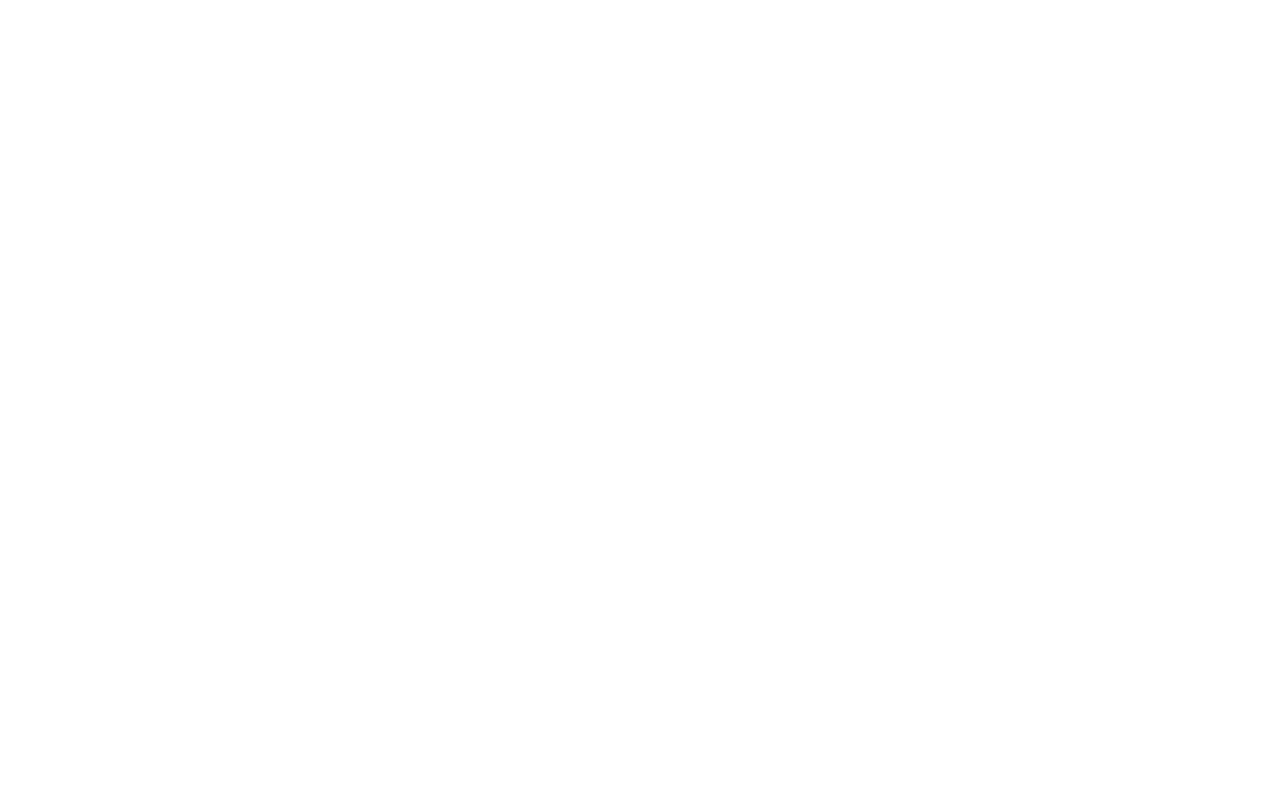
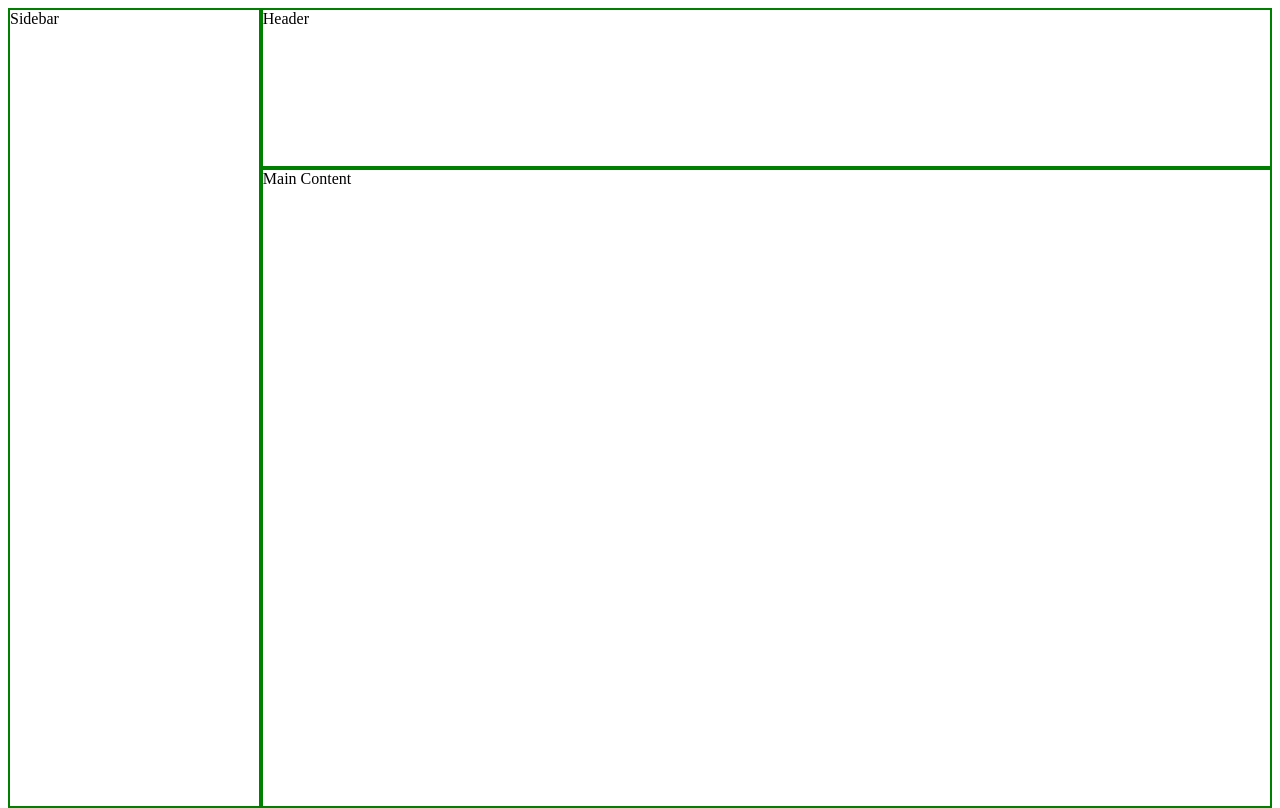
Before and after one commit to Prince-Dakkar/odin-admin_dashboard, a plain HTML site: page index.html in a window 1280 px wide. Drawn offline with Linux system fonts and the light colour scheme.

Commit message:
icon dump and basic grid format

```diff
--- a/index.html
+++ b/index.html
@@ -9,5 +9,17 @@
     </head>
     <body>
 
+        <div class="main-grid" id="header">
+            Header
+        </div>
+
+        <div class="main-grid" id="sidebar">
+            Sidebar
+        </div>
+
+        <div class="main-grid" id="main-content">
+            Main Content
+        </div>
+
     </body>
 </html>
--- a/style.css
+++ b/style.css
@@ -0,0 +1,22 @@
+html, body {
+    height: 100%;
+}
+
+
+
+/*********** Main Grid: Page layout of side, header and content ************************/
+body {
+    display: grid;
+    grid-template-columns: minmax(200px, 1fr) 4fr;
+    grid-template-rows: minmax(150px, 1fr) 4fr;
+}
+.main-grid {
+    border: 2px solid green;
+}
+#sidebar {
+    grid-row: 1 / 3;
+}
+#header {
+    grid-column: 2 / 3;
+    grid-row: 1 / 2;
+}
```
Also changed, not shown: images/account-group.svg (added), images/bell-ring-outline.svg (added), images/card-account-details-outline.svg (added), images/cog.svg (added), images/dashboard-project.png (added), images/eye-plus-outline.svg (added), images/help-box.svg (added), images/history.svg (added), images/home.svg (added), images/magnify.svg (added), images/message.svg (added), images/note-multiple.svg (added), images/share-variant.svg (added), images/shield-check.svg (added), 2 more files.
